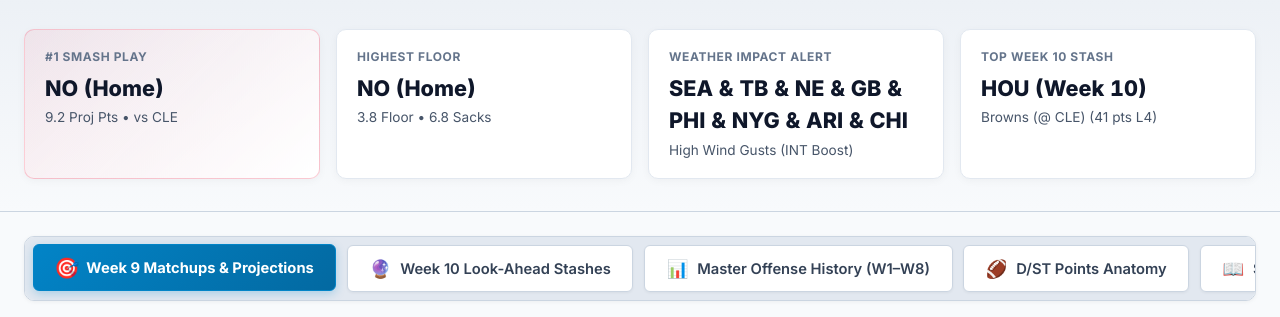
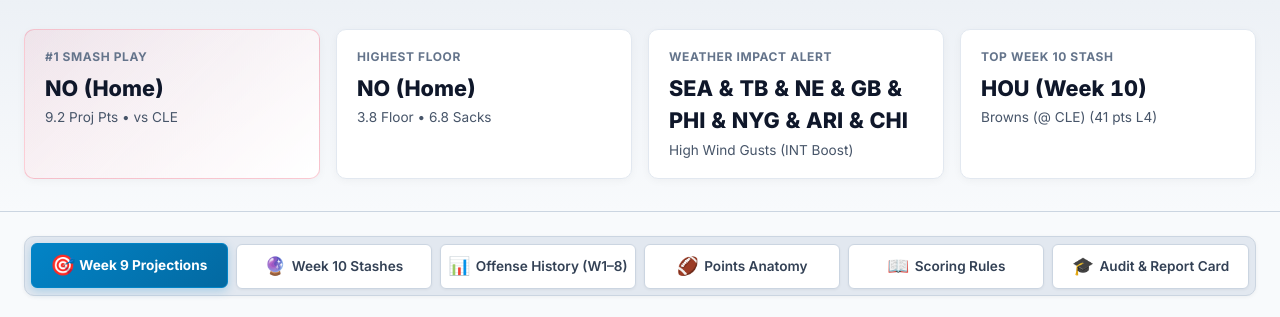
Before and after one commit to paulberman28-code/Fantasy-Football-Defense-Streamer-Tool, a plain HTML site: page index.html in a window 1280 px wide. Shown: the part 199-516 px from the top of the page. Drawn offline with Linux system fonts and the light colour scheme; no server answers.

Commit message:
Fit all 6 navigation tabs on screen with 6-col grid and default theme to OS computer preference

```diff
--- a/index.html
+++ b/index.html
@@ -5,7 +5,7 @@
   <meta name="viewport" content="width=device-width, initial-scale=1.0">
   <title>WAFFLe Fantasy D/ST Streamer Tool | 2026 Season</title>
   <meta name="description" content="WAFFLe Customized Defensive Scoring Fantasy D/ST streamer rankings and projections using NFL play-by-play data, Next Gen Stats, Vegas lines, and game-time weather.">
-  <link rel="stylesheet" href="style.css?v=20261106_2">
+  <link rel="stylesheet" href="style.css?v=20261106_3">
   <link rel="preconnect" href="https://fonts.googleapis.com">
   <link rel="preconnect" href="https://fonts.gstatic.com" crossorigin>
   <link href="https://fonts.googleapis.com/css2?family=Inter:wght@400;500;600;700;800&family=JetBrains+Mono:wght@400;600&display=swap" rel="stylesheet">
@@ -14,7 +14,8 @@
     (function() {
       try {
         var savedTheme = localStorage.getItem('waffle-theme');
-        if (savedTheme === 'light') {
+        var prefersLight = window.matchMedia && window.matchMedia('(prefers-color-scheme: light)').matches;
+        if (savedTheme === 'light' || (!savedTheme && prefersLight)) {
           document.documentElement.setAttribute('data-theme', 'light');
         } else {
           document.documentElement.removeAttribute('data-theme');
@@ -81,22 +82,22 @@
     <!-- Navigation Tabs -->
     <nav class="nav-tabs" role="tablist" aria-label="Main Navigation">
       <button class="nav-tab active" role="tab" id="tab-btn-week9" aria-selected="true" aria-controls="tab-week9" data-tab="week9">
-        <span class="tab-icon">🎯</span> Week 9 Matchups & Projections
+        <span class="tab-icon">🎯</span> <span class="tab-label">Week 9 Projections</span>
       </button>
       <button class="nav-tab" role="tab" id="tab-btn-week10" aria-selected="false" aria-controls="tab-week10" data-tab="week10">
-        <span class="tab-icon">🔮</span> Week 10 Look-Ahead Stashes
+        <span class="tab-icon">🔮</span> <span class="tab-label">Week 10 Stashes</span>
       </button>
       <button class="nav-tab" role="tab" id="tab-btn-history" aria-selected="false" aria-controls="tab-history" data-tab="history">
-        <span class="tab-icon">📊</span> Master Offense History (W1–W8)
+        <span class="tab-icon">📊</span> <span class="tab-label">Offense History (W1–8)</span>
       </button>
       <button class="nav-tab" role="tab" id="tab-btn-anatomy" aria-selected="false" aria-controls="tab-anatomy" data-tab="anatomy">
-        <span class="tab-icon">🏈</span> D/ST Points Anatomy
+        <span class="tab-icon">🏈</span> <span class="tab-label">Points Anatomy</span>
       </button>
       <button class="nav-tab" role="tab" id="tab-btn-rules" aria-selected="false" aria-controls="tab-rules" data-tab="rules">
-        <span class="tab-icon">📖</span> Scoring Rules and Glossary
+        <span class="tab-icon">📖</span> <span class="tab-label">Scoring Rules</span>
       </button>
       <button class="nav-tab" role="tab" id="tab-btn-audit" aria-selected="false" aria-controls="tab-audit" data-tab="audit">
-        <span class="tab-icon">🎓</span> Model Audit & Report Card
+        <span class="tab-icon">🎓</span> <span class="tab-label">Audit & Report Card</span>
       </button>
     </nav>
 
@@ -816,8 +817,8 @@
   </footer>
 
   <!-- Load data.js for zero-CORS local Safari viewing (file:// protocol) -->
-  <script src="data.js?v=20261106_2"></script>
+  <script src="data.js?v=20261106_3"></script>
   <!-- Main application logic -->
-  <script src="app.js?v=20261106_2"></script>
+  <script src="app.js?v=20261106_3"></script>
 </body>
 </html>
--- a/style.css
+++ b/style.css
@@ -428,36 +428,39 @@ body[data-active-tab="audit"] .app-subtitle {
 }
 
 .nav-tabs {
-  display: flex;
-  gap: 0.65rem;
-  padding: 0.5rem;
+  display: grid;
+  grid-template-columns: repeat(6, 1fr);
+  gap: 0.5rem;
+  padding: 0.4rem;
   background: var(--bg-surface);
   border: 1px solid var(--border-subtle);
   border-radius: var(--radius-md);
   margin-bottom: 1.5rem;
-  overflow-x: auto;
-  -webkit-overflow-scrolling: touch;
   box-shadow: 0 2px 8px rgba(0, 0, 0, 0.15);
+  overflow-x: visible;
 }
 
 .nav-tab {
   background: var(--bg-card);
   border: 1px solid var(--border-strong);
   color: var(--text-main);
-  padding: 0.75rem 1.35rem;
+  padding: 0.65rem 0.35rem;
   font-family: inherit;
-  font-size: 0.92rem;
+  font-size: 0.85rem;
   font-weight: 600;
   border-radius: var(--radius-sm);
   cursor: pointer;
   display: flex;
   align-items: center;
-  gap: 0.55rem;
+  justify-content: center;
+  gap: 0.35rem;
   position: relative;
   transition: var(--transition);
-  white-space: nowrap;
-  flex-shrink: 0;
+  white-space: normal;
+  text-align: center;
+  line-height: 1.25;
   box-shadow: 0 1px 3px rgba(0, 0, 0, 0.2);
+  min-width: 0;
 }
 
 .nav-tab:hover {
@@ -1459,7 +1462,9 @@ td.col-rationale {
   }
 
   .nav-tabs {
+    display: flex;
     flex-direction: column;
+    grid-template-columns: none;
     overflow-x: visible;
     gap: 0.4rem;
     padding: 0.45rem;
@@ -1470,6 +1475,8 @@ td.col-rationale {
     justify-content: flex-start;
     padding: 0.65rem 0.95rem;
     font-size: 0.86rem;
+    white-space: nowrap;
+    text-align: left;
   }
 
   /* Use abbreviated team names in mobile tables to save horizontal space */
```
